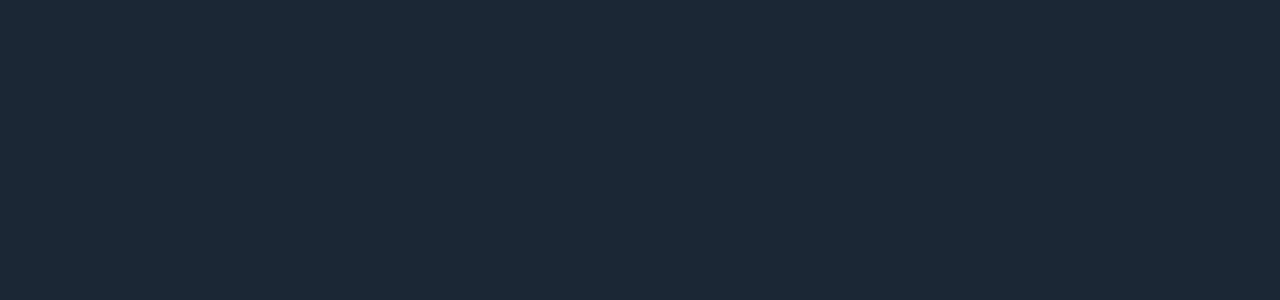
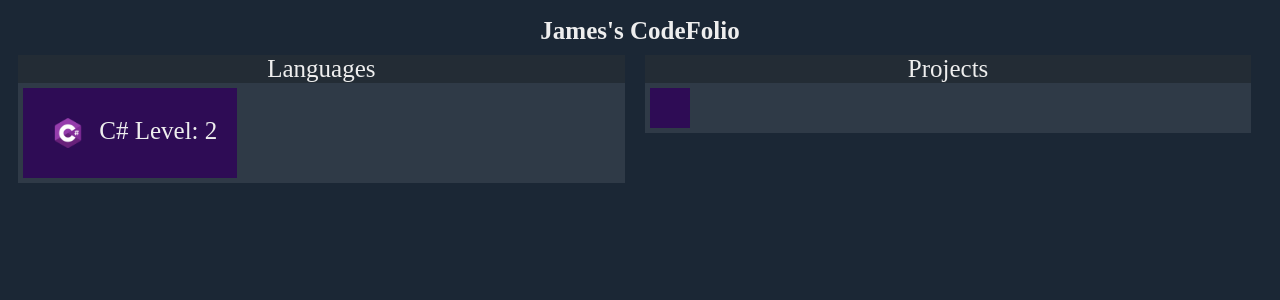
Before and after one commit to erickterra/CodersPortfolio, an Angular app in the folder coders-portfolio/: page /portfolio/1/1 in a window 1280 px wide. Before the commit this address led to /. Shown: the top 300 px of the page. Built offline with nearby package versions, Linux system fonts and the light colour scheme.

Commit message:
Added url identifiers, so u can change active User via url

```diff
--- a/coders-portfolio/src/app/portfolio/portfolio.component.css
+++ b/coders-portfolio/src/app/portfolio/portfolio.component.css
@@ -1,11 +1,12 @@
 .language
 {
+   font-size: 25px;
    padding: 0px;
    margin: 0px;
 }
 .language img
 {
-   height: 40px;
+   height: 50px;
    vertical-align: middle;
    padding: 0px;
    margin: 0px;
--- a/coders-portfolio/src/app/portfolio/portfolio.component.html
+++ b/coders-portfolio/src/app/portfolio/portfolio.component.html
@@ -1,12 +1,11 @@
+<h1>{{activeUser.name}}'s CodeFolio</h1>
 <div class="folder half">
     <div class="header">Languages</div>
-    <div class="card" *ngFor = "let lang of langs">
-        <div class="language"><img src= {{lang.iconLocation}}> {{lang.name}}</div>
+    <div class="card" *ngFor="let skill of skills">
+        <div class="language"><img src={{skill.language.iconLocation}}> {{skill.language.name}} Level: {{skill.level}}</div>
     </div>
 </div>
 <div class="folder half">
     <div class="header">Projects</div>
     <div class="card"></div>
-
-
 </div>
--- a/coders-portfolio/src/app/portfolio/portfolio.component.ts
+++ b/coders-portfolio/src/app/portfolio/portfolio.component.ts
@@ -1,6 +1,9 @@
 import { Component, OnInit } from '@angular/core';
-import { Language } from '../Language';
 import { LanguageFectherService } from '../language-fecther.service';
+import { UserFetcherService } from '../user-fetcher.service';
+import { user } from '../user';
+import { skill } from '../skills';
+import { ActivatedRoute } from '@angular/router';
 
 @Component({
   selector: 'app-portfolio',
@@ -9,12 +12,18 @@
 })
 export class PortfolioComponent implements OnInit {
 
-  langs: Language[];
+  id: number;
+  activeUser: user;
+  view: string;
+  skills: skill[];
 
-  constructor(private fetcher: LanguageFectherService) { }
+  constructor(private route: ActivatedRoute, private fetcher: LanguageFectherService, private userFetcher: UserFetcherService) { }
 
   ngOnInit(): void {
-    this.langs = this.fetcher.getLanguages();
+  this.id = +this.route.snapshot.paramMap.get('id');
+  this.activeUser = this.userFetcher.getUser(this.id);
+  this.skills = this.activeUser.skills;
+  this.view = this.route.snapshot.paramMap.get('view');
   }
 
 }
--- a/coders-portfolio/src/app/profile/profile.component.html
+++ b/coders-portfolio/src/app/profile/profile.component.html
@@ -1,11 +1,6 @@
 <h1>{{activeUser.name}}'s Profile</h1>
 
-<div class="folder quarter" *ngIf='view == "edit"'>
-    <div class="header">User Data</div>
-    <div class="card"><input [(ngModel)] = "activeUser.name"></div>
-    <div class="card"><input type ="email" [(ngModel)] = "activeUser.email"></div>
-    <div class="card"><input [(ngModel)] = "activeUser.phone"></div>
-</div>
+
 <div class="folder quarter">
     <div class="header">User Data</div>
     <div class="card">{{activeUser.name}}</div>
@@ -16,20 +11,28 @@
 <div class="folder quarter">
     <div class="header">Other Links</div>
 </div>
+<div class="folder quarter" *ngIf='view == "edit"'>
+    <div class="header">User Data</div>
+    <div class="card">
+        Name:<input [(ngModel)]="activeUser.name"><br>
+        Email:<input type="email" [(ngModel)]="activeUser.email"><br>
+        Phone:<input [(ngModel)]="activeUser.phone">
+    </div>
+</div>
 
 <div class="folder full" *ngIf='view == "edit"'>
     <div class="header">Presentation Letter</div>
-           <input class = "title" [(ngModel)] = "activeUser.lpTitle">
-           <br>
-            <textarea class = "text" [(ngModel)] = "activeUser.lpText">
+    <input class="title" [(ngModel)]="activeUser.lpTitle">
+    <br>
+    <textarea class="text" [(ngModel)]="activeUser.lpText">
             </textarea>
-            <button (click)="save()" style="text-align: right;">Save</button>
+    <button (click)="save()" style="text-align: right;">Save</button>
 </div>
 
 <div class="folder full">
     <div class="header" *ngIf='view == "edit"'>Result</div>
-        <div class="textfield">
-            <div class="textfield title">{{activeUser.lpTitle}}</div>
-            <div class="textfield text">{{activeUser.lpText}}</div>
+    <div class="textfield">
+        <div class="textfield title">{{activeUser.lpTitle}}</div>
+        <div class="textfield text">{{activeUser.lpText}}</div>
     </div>
 </div>
--- a/coders-portfolio/src/app/profile/profile.component.ts
+++ b/coders-portfolio/src/app/profile/profile.component.ts
@@ -11,12 +11,14 @@
 })
 export class ProfileComponent implements OnInit {
 
+  id: number;
   activeUser: user;
   view: string;
-  constructor(private userFetcher: UserFetcherService, private route: ActivatedRoute,) { }
+  constructor(private userFetcher: UserFetcherService, private route: ActivatedRoute) { }
 
   ngOnInit(): void {
-    this.activeUser = this.userFetcher.getUser(0);
+    this.id = +this.route.snapshot.paramMap.get('id');
+    this.activeUser = this.userFetcher.getUser(this.id);
     this.view = this.route.snapshot.paramMap.get('view');
   }
 
--- /dev/null
+++ b/coders-portfolio/src/app/skills.ts
@@ -0,0 +1,7 @@
+import { Language } from './Language';
+
+export interface skill
+{
+    language: Language;
+    level: number;
+}
--- a/coders-portfolio/src/app/testUsers.ts
+++ b/coders-portfolio/src/app/testUsers.ts
@@ -1,7 +1,8 @@
 import {user} from './user';
+import { languageList } from './LangTests';
 
 export const fakeUsers: user[] =
 [
-    {id: 1, name: 'Erick', email: 'erick.terra@fake.com', phone: '(00)0000-0000', lpTitle: 'Letter of Presentation', lpText: 'Hello, there! You can use this component to tell everyone one a little about yourself!'},
-    {id: 2, name: 'James', email: 'james.fake@fake.com', phone: '(00)0000-0000',lpTitle: 'Letter of Presentation', lpText: 'Hello, there! You can use this component to tell everyone one a little about yourself!'}
+    {id: 1, name: 'Erick', email: 'erick.terra@fake.com', phone: '(00)0000-0000', lpTitle: 'Letter of Presentation', lpText: 'Hello, there! You can use this component to tell everyone one a little about yourself!', skills: [{language: languageList[0], level: 3}, {language: languageList[1], level: 1}]},
+    {id: 2, name: 'James', email: 'james.fake@fake.com', phone: '(00)0000-0000',lpTitle: 'Letter of Presentation', lpText: 'Hello, there! You can use this component to tell everyone one a little about yourself!', skills: [{language: languageList[0], level: 2}]}
 ]
--- a/coders-portfolio/src/app/user.ts
+++ b/coders-portfolio/src/app/user.ts
@@ -1,3 +1,5 @@
+import { skill } from './skills';
+
 export interface user
 {
     id: number;
@@ -6,4 +8,5 @@
     phone: string;
     lpTitle: string;
     lpText: string;
+    skills: skill[];
 }
```
Also changed, not shown: coders-portfolio/src/app/app-routing.module.ts (+5 -3 lines), 1 other file (tests, documents, lock files or other folders).
